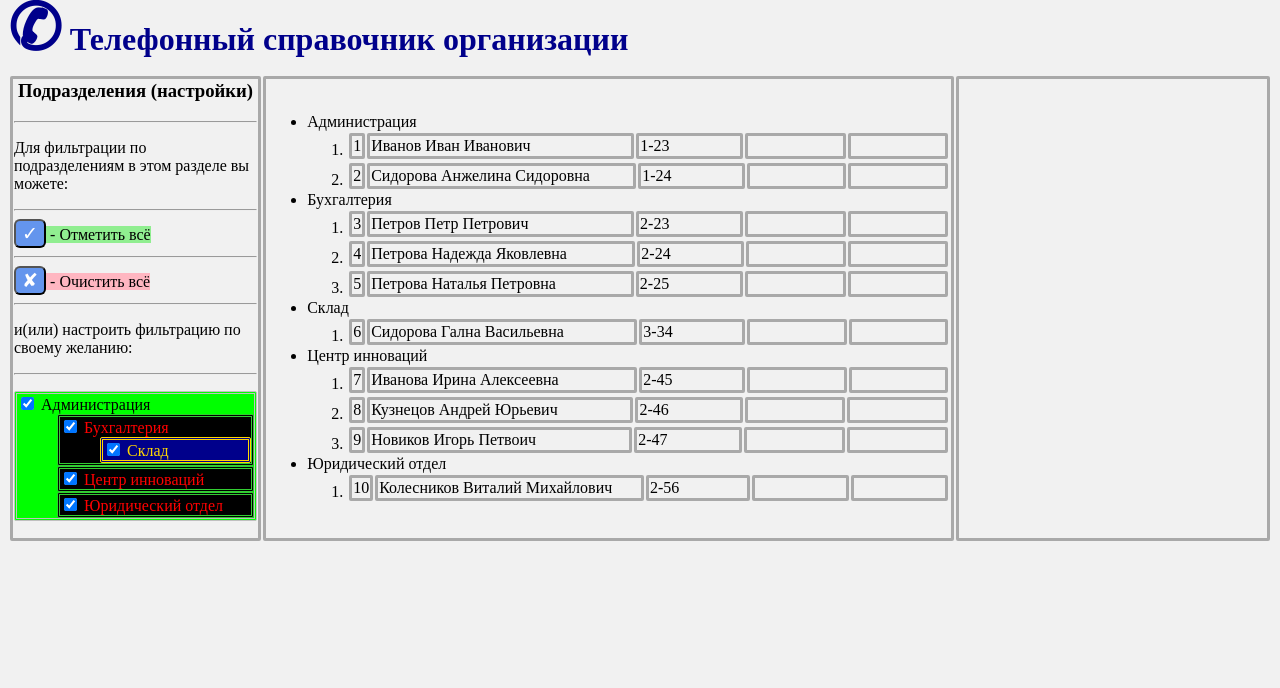
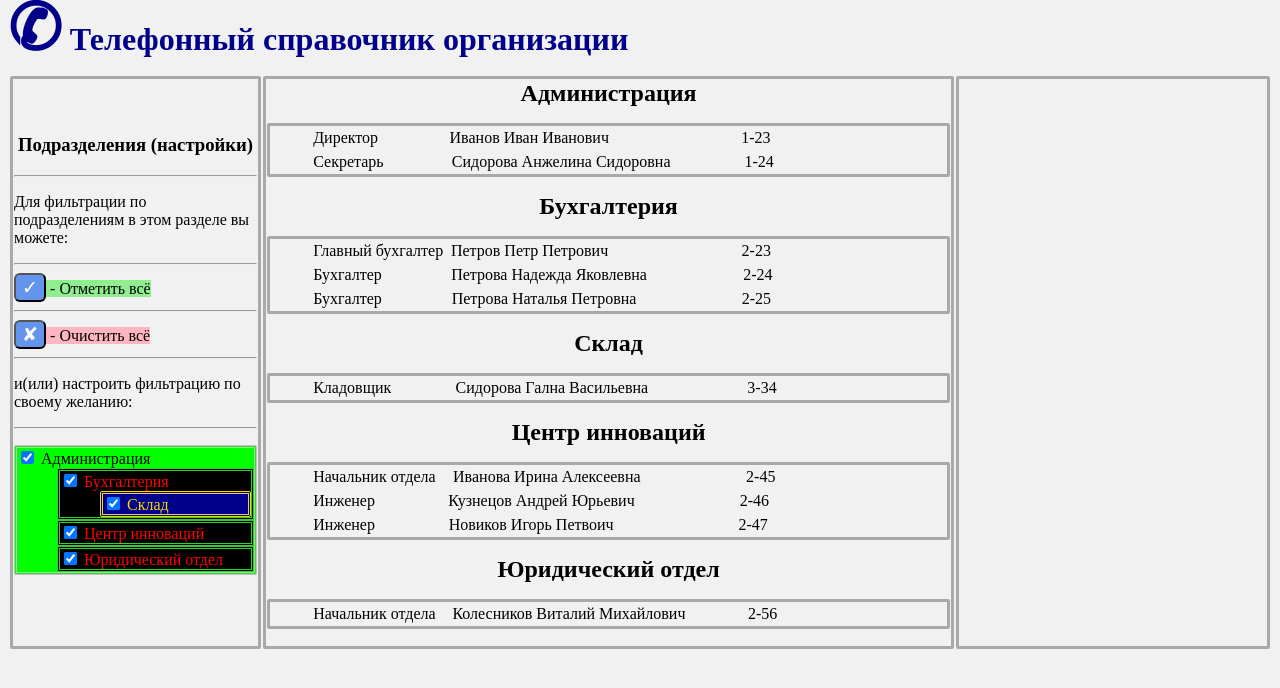
Before and after one commit to PavelKutuzau/phonebook1, an Angular app: page / in a window 1280 px wide. Shown: the top 688 px of the page. Built offline with nearby package versions, Linux system fonts and the light colour scheme.

Commit message:
Positions

```diff
--- a/src/app/app.module.ts
+++ b/src/app/app.module.ts
@@ -10,7 +10,7 @@ import {DepsComponent} from './deps/deps.component';
     AppComponent,
     RecsComponent,
     DepsComponent
-  ],
+ ],
   imports: [
     BrowserModule
   ],
--- a/src/app/recs/recs.component.html
+++ b/src/app/recs/recs.component.html
@@ -1,13 +1,13 @@
+<span *ngFor="let dep of depService.deps, let i = index">
+  <span *ngIf="dep.vis">
+      <h2>{{dep.title}}</h2>
 <ul>
-  <span *ngFor="let dep of depService.deps, let i = index">
-    <span *ngIf="dep.vis">
-      <li>{{dep.title}}</li>
-      <ol>
         <span *ngFor="let rec of recService.recs, let i = index">
+
            <li *ngIf="rec.depId == dep.id">
               <table>
                 <tr>
-                  <td>{{i + 1}}</td>
+                  <td class="position">{{posService.getPositionTitle(rec.posId)}}</td>
                   <td class="name"> {{rec.name}}</td>
                   <td class="phone">{{rec.phoneW}}</td>
                   <td class="phone">{{rec.phoneWM}}</td>
@@ -15,8 +15,8 @@
                 </tr>
               </table>
            </li>
+
         </span>
-      </ol>
+  </ul>
     </span>
   </span>
-</ul>
--- a/src/app/recs/recs.component.scss
+++ b/src/app/recs/recs.component.scss
@@ -1,11 +1,27 @@
+h2{
+  text-align: center;
+  margin-top: 0px;
+  margin-bottom: 0px;
+}
+.position{
+  width: 15rem;
+}
 .name {
-  width: 25rem;
+  width: 40rem;
 }
 .phone{
   width: 10rem;
 }
 td {
+ // border-style: solid;
+ // border-radius: 2px;
+ // border-color: darkgrey;
+}
+ul{
   border-style: solid;
   border-radius: 2px;
   border-color: darkgrey;
 }
+li{
+  list-style-type: none!important;
+}
--- a/src/app/recs/recs.component.ts
+++ b/src/app/recs/recs.component.ts
@@ -1,6 +1,7 @@
 import {Component, OnInit} from '@angular/core';
 import {RecService} from '../shared/rec.service';
 import {DepService} from '../shared/dep.service';
+import {PosService} from '../shared/pos.service';
 
 @Component({
   selector: 'app-recs',
@@ -9,7 +10,7 @@ import {DepService} from '../shared/dep.service';
 })
 export class RecsComponent implements OnInit {
 
-  constructor(public recService: RecService, public depService: DepService) {
+  constructor(public recService: RecService, public depService: DepService, public posService: PosService) {
   }
 
   ngOnInit(): void {
--- /dev/null
+++ b/src/app/shared/pos.service.ts
@@ -0,0 +1,28 @@
+import {Injectable} from '@angular/core';
+
+export interface Pos {
+  id: number;
+  title: string;
+}
+
+@Injectable({providedIn: 'root'})
+export class PosService {
+  // positions
+  public poss: Pos[] = [
+    {id: 1, title: 'Директор'},
+    {id: 2, title: 'Главный бухгалтер'},
+    {id: 3, title: 'Начальник отдела'},
+    {id: 4, title: 'Инженер'},
+    {id: 5, title: 'Бухгалтер'},
+    {id: 6, title: 'Секретарь'},
+    {id: 7, title: 'Кладовщик'},
+  ];
+
+  constructor() {
+  }
+
+  getPositionTitle(id: number): string {
+    const ids = this.poss.findIndex(p => p.id === id);
+    return this.poss[ids].title;
+  }
+}
--- a/src/app/shared/rec.service.ts
+++ b/src/app/shared/rec.service.ts
@@ -3,6 +3,7 @@ import {Injectable} from '@angular/core';
 export interface Rec {
   id: number;
   depId: number;    // department ID
+  posId: number;    // position ID
   name: string;
   phone?: string;   // phone mobile
   phoneW: string;   // phone work
@@ -13,16 +14,16 @@ export interface Rec {
 export class RecService {
   // records
   public recs: Rec[] = [
-    {id:  1, depId: 1, phoneW: '1-23', name: 'Иванов Иван Иванович'},
-    {id:  2, depId: 1, phoneW: '1-24', name: 'Сидорова Анжелина Сидоровна'},
-    {id:  3, depId: 2, phoneW: '2-23', name: 'Петров Петр Петрович'},
-    {id:  4, depId: 2, phoneW: '2-24', name: 'Петрова Надежда Яковлевна'},
-    {id:  5, depId: 2, phoneW: '2-25', name: 'Петрова Наталья Петровна'},
-    {id:  6, depId: 3, phoneW: '3-34', name: 'Сидорова Гална Васильевна'},
-    {id:  7, depId: 4, phoneW: '2-45', name: 'Иванова Ирина Алексеевна'},
-    {id:  8, depId: 4, phoneW: '2-46', name: 'Кузнецов Андрей Юрьевич'},
-    {id:  9, depId: 4, phoneW: '2-47', name: 'Новиков Игорь Петвоич'},
-    {id: 10, depId: 5, phoneW: '2-56', name: 'Колесников Виталий Михайлович'}
+    {id:  1, posId: 1, depId: 1, phoneW: '1-23', name: 'Иванов Иван Иванович'},
+    {id:  2, posId: 6, depId: 1, phoneW: '1-24', name: 'Сидорова Анжелина Сидоровна'},
+    {id:  3, posId: 2, depId: 2, phoneW: '2-23', name: 'Петров Петр Петрович'},
+    {id:  4, posId: 5, depId: 2, phoneW: '2-24', name: 'Петрова Надежда Яковлевна'},
+    {id:  5, posId: 5, depId: 2, phoneW: '2-25', name: 'Петрова Наталья Петровна'},
+    {id:  6, posId: 7, depId: 3, phoneW: '3-34', name: 'Сидорова Гална Васильевна'},
+    {id:  7, posId: 3, depId: 4, phoneW: '2-45', name: 'Иванова Ирина Алексеевна'},
+    {id:  8, posId: 4, depId: 4, phoneW: '2-46', name: 'Кузнецов Андрей Юрьевич'},
+    {id:  9, posId: 4, depId: 4, phoneW: '2-47', name: 'Новиков Игорь Петвоич'},
+    {id: 10, posId: 3, depId: 5, phoneW: '2-56', name: 'Колесников Виталий Михайлович'}
   ];
 
   constructor() {
```
